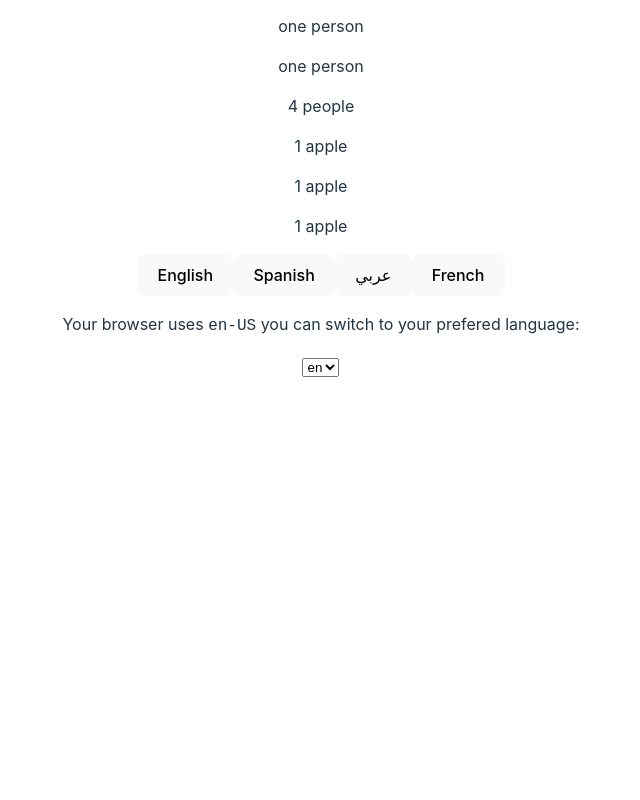
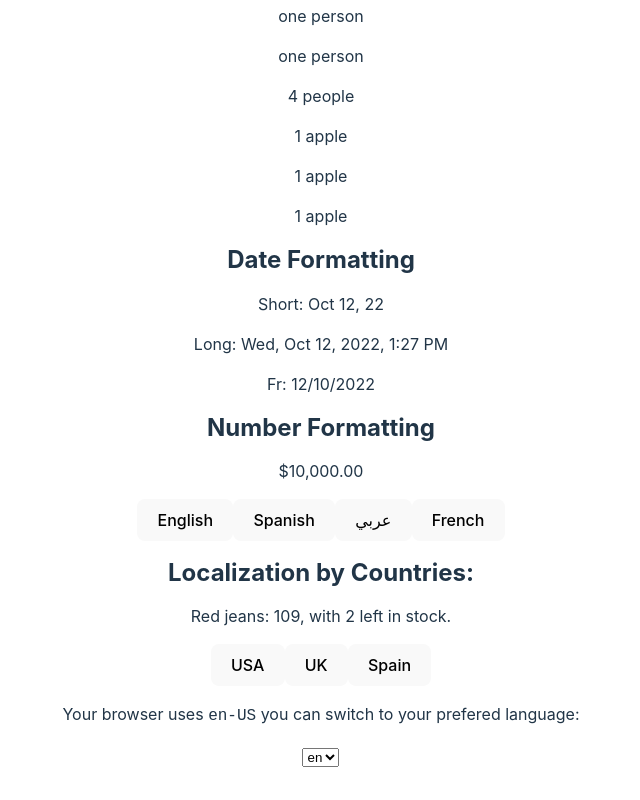
Before and after one commit to bitsnaps/vue3-i18n-demo, a Vue app: page / in a window 1280 px wide. Shown: the part 332-1132 px from the top of the page, without its empty margins (319-959 px from the left). Before the commit the page ends 800 px from the top, so only its background shows below. Built offline with nearby package versions, Linux system fonts and the light colour scheme.

Commit message:
number formatting

```diff
--- a/src/components/HelloI18n.vue
+++ b/src/components/HelloI18n.vue
@@ -1,5 +1,6 @@
 <template>
     <div>
+
       <p>{{ $t("hello", { name}) }}</p>
       <p>{{ $t("goodbye") }}</p>
 
@@ -9,6 +10,7 @@
       <p>{{ $t('car', 1)}}</p>
       <p>{{ $t('car', 2)}}</p>
 
+    <h2>Pluralization</h2>
       <!-- use "count" or "n" to show the number of item -->
       <p>{{ $t('person', 0)}}</p>
       <p>{{ $t('person', 1)}}</p>
@@ -20,10 +22,25 @@
       <p>{{ $t('apple', 2)}}</p>
       <p>{{ $t('apple', 3)}}</p>
 
+      <h2>Date Formatting</h2>
+      <p>Short: {{ $d(new Date(), 'short')}}</p>
+      <p>Long: {{ $d(new Date(), 'long')}}</p>
+      <p>Fr: {{ $d(new Date(), 'short', 'fr')}}</p>
+      <!-- <p>Fr: {{ $d(new Date(), 'short', 'fr-FR')}}</p> -->
+
+      <h2>Number Formatting</h2>
+      <p>{{ $n(10000, 'currency') }}</p>
+
       <button @click="setLocale('en')" class="button">English</button>
       <button @click="setLocale('es')" class="button">Spanish</button>
       <button @click="setLocale('ar')" class="button">عربي</button>
       <button @click="setLocale('fr')" class="button">French</button>
+      <br>
+      <h2>Localization by Countries:</h2>
+      <p>{{ product.name }}: {{ product.price}}, with {{ product.stock }} left in stock.</p>
+      <button @click="setLocaleCountry('en-US')" class="button">USA</button>
+      <button @click="setLocaleCountry('en-GB')" class="button">UK</button>
+      <button @click="setLocaleCountry('es-ES')" class="button">Spain</button>
 
     <div class="locale-changer">
         <p>Your browser uses <code>{{ language }}</code> you can switch to your prefered language:</p>
@@ -37,7 +54,25 @@
     </div>
   </template>
 
-  <script lang="ts">
+  <script>
+
+  const products = {
+    'en-US': {
+        name: 'Red jeans',
+        stock: 2,
+        price: 109
+    },
+    'en-GB': {
+        name: 'Red jeans',
+        stock: 4,
+        price: 89
+    },
+    'es-ES': {
+        name: 'Vaqueros Rojos',
+        stock: 9,
+        price: 99
+    }
+  }
 
   export default {
     name: "HelloI18n",
@@ -47,12 +82,14 @@
         }
     },
     methods: {
-      setLocale(locale: string) {
+      setLocale(locale /*: string*/) {
         console.log('changed to: ', locale);
-
         this.$i18n.locale = locale
         // localStorage has no expiration time
         localStorage.setItem('locale', locale)
+      },
+      setLocaleCountry(locale /*: string*/) {
+        this.$i18n.locale = locale
       }
     }, // methods
     computed: {
@@ -61,6 +98,9 @@
         },
         languages() {
             return window.navigator.languages
+        },
+        product(){
+            return products[this.$i18n.locale.indexOf('-') > -1? this.$i18n.locale: 'en-US']
         }
     },
     created() {
@@ -69,6 +109,8 @@
             this.$i18n.locale = locale
         } else if(navigator.language){
             this.$i18n.locale = navigator.language.slice(0,2)
+            // unless you want to use the secondary language specific region (e.g. en-GB...)
+            // this.$i18n.locale = navigator.language
         }
     }
   };
--- a/src/locales/en.json
+++ b/src/locales/en.json
@@ -3,5 +3,6 @@
     "goodbye": "Goodbye",
     "car": "car | cars",
     "person": "no person | one person | {n} people",
-    "apple": "no apples | 1 apple | {n} apples"
+    "apple": "no apples | 1 apple | {n} apples",
+    "currency": "USD"
 }
--- a/src/locales/es.json
+++ b/src/locales/es.json
@@ -1,4 +1,5 @@
 {
     "hello": "Hola {name}",
-    "goodbye": "Adios"
+    "goodbye": "Adios",
+    "currency": "EUR"
 }
--- a/src/locales/fr.json
+++ b/src/locales/fr.json
@@ -1,4 +1,8 @@
 {
     "hello": "Bonjour {name}",
-    "goodbye": "Au revoir"
+    "goodbye": "Au revoir",
+    "car": "voiture | voitures",
+    "person": "aucune personne | une personne | {n} personnes",
+    "apple": "aucune pomme | 1 pomme | {n} pommes",
+    "currency": "EUR"
 }
--- a/src/main.ts
+++ b/src/main.ts
@@ -1,7 +1,7 @@
 import { createApp } from 'vue'
 import './style.css'
 import App from './App.vue'
-import { createI18n } from 'vue-i18n'
+import { createI18n, IntlDateTimeFormats } from 'vue-i18n'
 import en from './locales/en.json'
 import es from './locales/es.json'
 import ar from './locales/ar.json'
@@ -29,13 +29,91 @@ const messages = {
   }
 */
 
+// Format uses ISO codes
+const datetimeFormats: IntlDateTimeFormats = {
+  // 'en-US': {
+  'en': { // short format only
+    short: {
+      // year: 'numeric', month: 'short', day: 'numeric'
+      year: '2-digit', month: 'short', day: 'numeric'
+    },
+    // Optional
+    long: {
+      year: 'numeric', month: 'short', day: 'numeric',
+      weekday: 'short', hour: 'numeric', minute: 'numeric'
+    }
+  },
+  // 'fr-FR': {
+  'fr': {
+    short: {
+      // year: 'numeric', month: 'short', day: 'numeric'
+      year: 'numeric', month: '2-digit', day: 'numeric'
+    },
+    long: {
+      year: 'numeric', month: 'short', day: 'numeric',
+      weekday: 'short', hour: 'numeric', minute: 'numeric', hour12: true
+    }
+  }
+}
+
+const numberFormats: any /* Intl.NumberFormat */ = {
+  'en': {
+    currency: {
+      style: 'currency', currency: 'USD', notation: 'standard'
+    },
+    decimal: {
+      style: 'decimal', minimumFractionDigits: 2, maximumFractionDigits: 2
+    },
+    percent: {
+      style: 'percent', useGrouping: false
+    }
+  },
+  'en-GB': {
+    currency: {
+      style: 'currency', currency: 'GBP', notation: 'standard'
+    },
+    decimal: {
+      style: 'decimal', minimumFractionDigits: 2, maximumFractionDigits: 2
+    },
+    percent: {
+      style: 'percent', useGrouping: false
+    }
+  },
+  'es-ES': {
+    currency: {
+      style: 'currency', currency: 'EUR', useGrouping: true, currencyDisplay: 'symbol' // or 'code' or 'name'
+    },
+    decimal: {
+      style: 'decimal', minimumSignificantDigits: 3, maximumSignificantDigits: 5
+    },
+    percent: {
+      style: 'percent', useGrouping: false
+    }
+  },
+  'fr': {
+    currency: {
+      style: 'currency', currency: 'EUR', useGrouping: true, currencyDisplay: 'symbol'
+    },
+    decimal: {
+      style: 'decimal', minimumSignificantDigits: 3, maximumSignificantDigits: 5
+    },
+    percent: {
+      style: 'percent', useGrouping: false
+    }
+  }
+}
+
 // 2. Create i18n instance with options
 const i18n = createI18n({
-    locale: 'es', // set locale
+    // locale: 'es', // set locale
+    // locale: 'en-US',
+    locale: 'en',
     fallbackLocale: 'en', // set fallback locale
     messages: { en, es, ar, fr }, // set locale messages
     // If you need to specify other options, you can set other options
     // ...
+    datetimeFormats,
+    numberFormats
   })
 
 createApp(App)
--- a/tsconfig.json
+++ b/tsconfig.json
@@ -1,6 +1,7 @@
 {
   "compilerOptions": {
     "target": "ESNext",
+    "allowJs": true,
     "useDefineForClassFields": true,
     "module": "ESNext",
     "moduleResolution": "Node",
```
